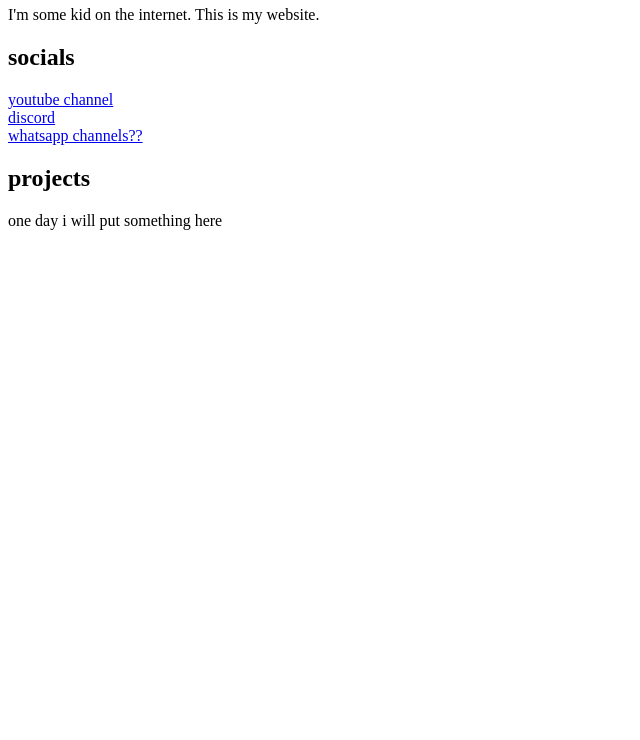
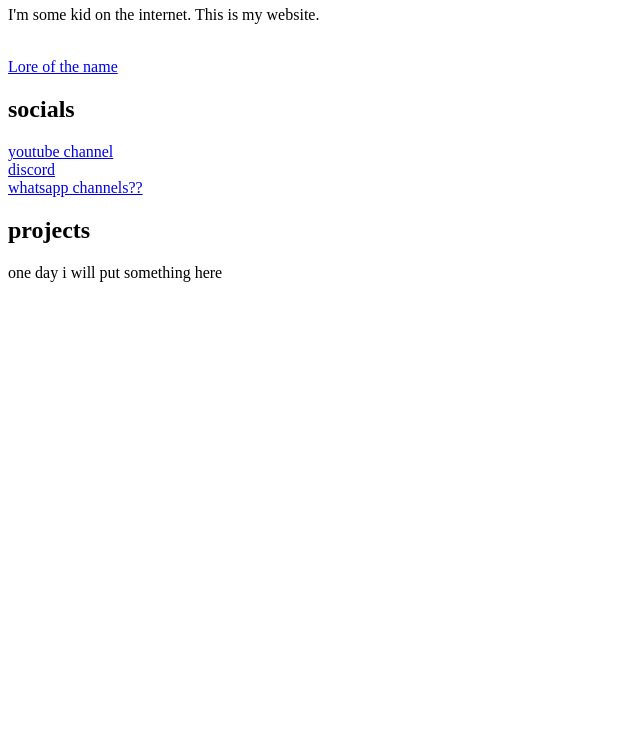
Before and after one commit to icepicket/icepicket.com, a plain HTML site: page index.html in a window 1280 px wide. Shown: the part 60-800 px from the top of the page, without its empty margins (0-640 px from the left). Drawn offline with Linux system fonts and the light colour scheme.

Commit message:
Update index.html

```diff
--- a/index.html
+++ b/index.html
@@ -1,5 +1,7 @@
 <h1>icepicket.com</h1>
 <p>I'm some kid on the internet. This is my website.</p>
+<br>
+<a href="namelore" target=_self title="Lore of the name.">Lore of the name</a>
 <h2>socials</h2>
 <a href="https://youtube.com/@icepicket" target="_blank" title="subscribe">youtube channel</a>
 <br>
```
